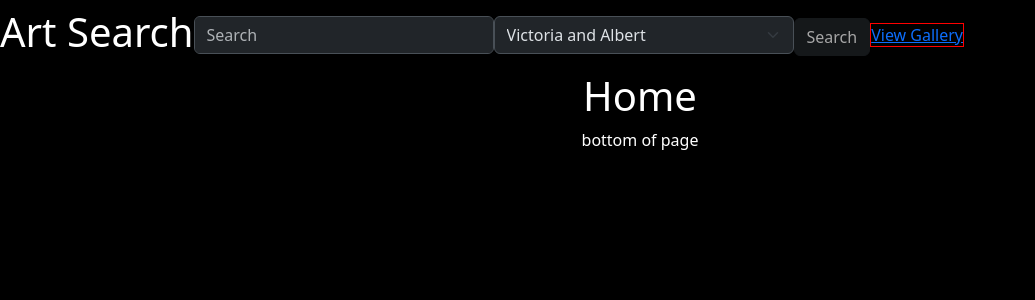
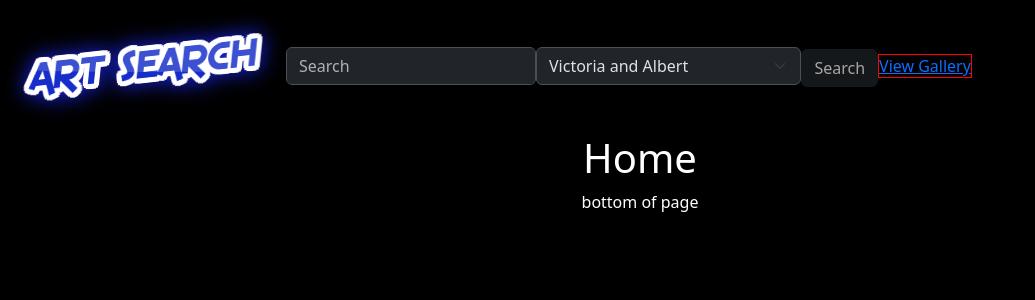
Before and after one commit to CharlesMartinUK/ExhibitionCurator, a React (Create React App) app: page / in a window 1280 px wide. Shown: the top 300 px of the page, without its empty margins (0-1035 px from the left). Built offline with nearby package versions, Linux system fonts and the light colour scheme.

Commit message:
Logo changed to image

```diff
--- a/src/App.css
+++ b/src/App.css
@@ -27,12 +27,12 @@ body {
 
 .apiSelect {
 
-	width:300px;
+	width:29ch;
 	display:inline;
 }
 
 .searchTextbox {
-	width:300px;
+	width:250px;
 	display:inline;
 
 }
--- a/src/App.js
+++ b/src/App.js
@@ -7,6 +7,8 @@ import View from "./pages/View.jsx";
 import NoPage from "./pages/NoPage.jsx";
 import Search from "./pages/Search.jsx";
 import Gallery from "./pages/Gallery.jsx";
+
+
 
 
 import 'bootstrap/dist/css/bootstrap.css';
--- a/src/components/Layout.jsx
+++ b/src/components/Layout.jsx
@@ -10,6 +10,10 @@ import { useSearchParams } from "react-router-dom";
 
 import Nav from 'react-bootstrap/Nav';
 import Navbar from 'react-bootstrap/Navbar';
+
+
+import logo from '../assets/slogo.png'
+
 
 const Layout = () => {
 
@@ -65,7 +69,7 @@ const Layout = () => {
 	return (
 		<div >
 			<Navbar id="main">
-				<h1 >Art Search</h1>
+				<img src={logo} />
 
 				<SearchControls search={search} searchChanged={searchChanged}  searchText={searchText} srcChanged={sourceChanged}/>
 
```
Also changed, not shown: src/assets/logo.png (added), src/assets/slogo.png (added).
